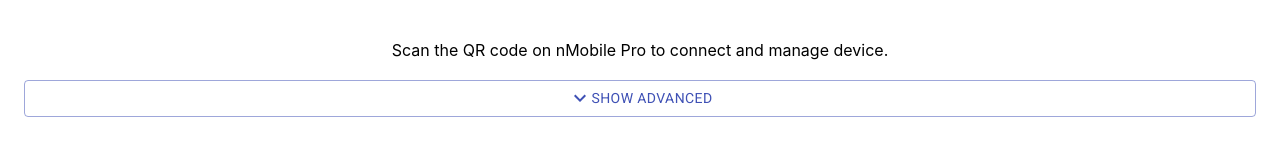
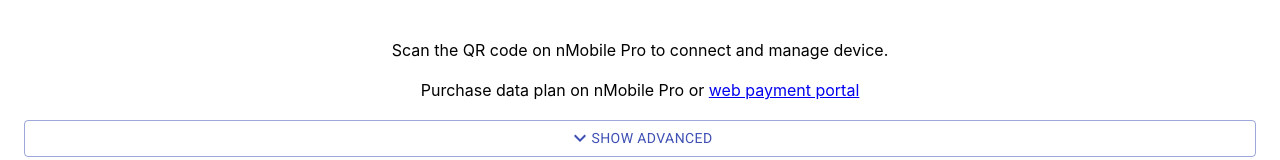
Before and after one commit to nknorg/nconnect, a React (Create React App) app in the folder web/src/: page / in a window 1280 px wide. Shown: the part 334-494 px from the top of the page. Built offline with nearby package versions, Linux system fonts and the light colour scheme; no server answers.

Commit message:
Add link to web payment portal in admin dashboard
Signed-off-by: Yilun <zyl.skysniper@gmail.com>

```diff
--- a/web/src/src/App.js
+++ b/web/src/src/App.js
@@ -15,6 +15,7 @@
       adminTokenQRCode: '',
       acceptAddrs: '',
       adminAddrs: '',
+      addr: '',
       localIP: [],
       showAdvanced: false,
     };
@@ -83,9 +84,10 @@
       alert(e);
     });
 
-    rpc.getLocalIP().then((localIP) => {
+    rpc.getInfo().then((info) => {
       this.setState({
-        localIP: localIP.ipv4,
+        addr: info.addr,
+        localIP: info.localIP.ipv4,
       });
     }).catch((e) => {
       console.error(e);
@@ -104,6 +106,9 @@
           </div>
           <div className="row">
             Scan the QR code on nMobile Pro to connect and manage device.
+          </div>
+          <div className="row">
+            Purchase data plan on nMobile Pro or <a target="_blank" href={"https://nconnect-payment.nkncdn.com/payment/?addr=" + addrToPubKey(this.state.addr)}>web payment portal</a>
           </div>
           <div className="row">
             <Button
@@ -184,4 +189,9 @@
   return str.split('\n').filter(s => s.length > 0);
 }
 
+function addrToPubKey(addr) {
+  let s = addr.split('.');
+  return s[s.length-1];
+}
+
 export default App;
--- a/web/src/src/rpc.js
+++ b/web/src/src/rpc.js
@@ -11,6 +11,7 @@
   addAddrs: { method: 'addAddrs' },
   removeAddrs: { method: 'removeAddrs' },
   getLocalIP: { method: 'getLocalIP' },
+  getInfo: { method: 'getInfo' },
 }
 
 var rpc = {};
@@ -93,3 +94,7 @@
 export async function getLocalIP() {
   return rpc.getLocalIP(rpcAddr);
 }
+
+export async function getInfo() {
+  return rpc.getInfo(rpcAddr);
+}
```
Also changed, not shown: 13 other files (tests, documents, lock files or other folders).
